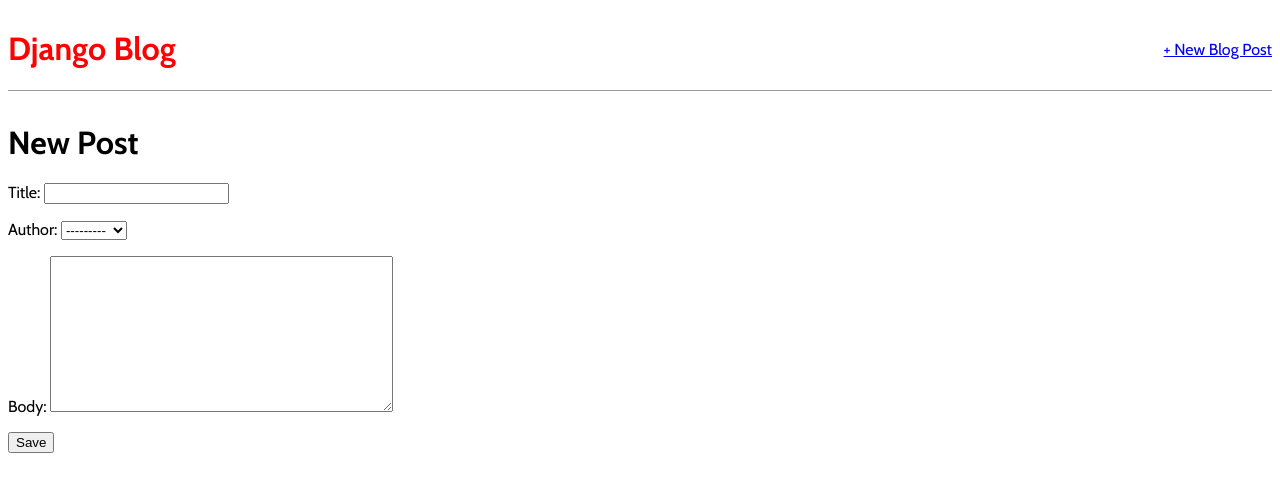
After one commit to AndrewEvansDev/FSDI_112_Django_Blog, a Django app: page /post/new/ in a window 1280 px wide. The commit adds this page. Shown: the top 492 px of the page. Run offline with Django 3.2, Linux system fonts and the light colour scheme; data comes from the database, SQL or seed files in the repository; both versions use the stored data as it was after the commit.

Commit message:
Full blog post CRUD with tests

```diff
--- a/blog/models.py
+++ b/blog/models.py
@@ -1,4 +1,5 @@
 from django.db import models
+from django.urls import reverse
 
 class Post(models.Model):
     title = models.CharField(max_length=200)
@@ -7,3 +8,6 @@
 
     def __str__(self):
         return self.title
+
+    def get_absolute_url(self):
+        return reverse('post_detail', args=[str(self.id)])
--- a/blog/urls.py
+++ b/blog/urls.py
@@ -1,8 +1,17 @@
 from django.urls import path
-from .views import BlogDetailView, BlogListView
+from .views import (
+    BlogDetailView,
+    BlogListView,
+    BlogCreateView,
+    BlogUpdateView,
+    BlogDeleteView,
+    )
 
 
 urlpatterns = [
     path('', BlogListView.as_view(), name='home'),
     path('post/<int:pk>/', BlogDetailView.as_view(), name='post_detail'),
+    path('post/new/', BlogCreateView.as_view(), name='post_new'),
+    path('post/<int:pk>/edit/', BlogUpdateView.as_view(), name='post_edit'),
+    path('post/<int:pk>/delete/', BlogDeleteView.as_view(), name='post_delete')
 ]
--- a/blog/views.py
+++ b/blog/views.py
@@ -1,4 +1,12 @@
+from django.urls.base import reverse_lazy
 from django.views.generic import ListView, DetailView
+from django.views.generic.edit import (
+    CreateView,
+    UpdateView,
+    DeleteView,
+    )
+from django.urls import reverse_lazy
+
 from .models import Post
 
 class BlogListView(ListView):
@@ -9,3 +17,21 @@
 class BlogDetailView(DetailView):
     model = Post
     template_name = 'post_detail.html'
+
+
+class BlogCreateView(CreateView):
+    model = Post
+    template_name = 'post_new.html'
+    fields = ['title', 'author','body']
+
+
+class BlogUpdateView(UpdateView):
+    model = Post
+    template_name = 'post_edit.html'
+    fields = ['title', 'body']
+
+
+class BlogDeleteView(DeleteView):
+    model = Post
+    template_name = 'post_delete.html'
+    success_url = reverse_lazy('home')
--- a/static/css/base.css
+++ b/static/css/base.css
@@ -13,7 +13,7 @@
     text-decoration: none;
 }
 
-.nav left{
+.nav-left{
     margin-right:auto;
 }
 
--- a/templates/base.html
+++ b/templates/base.html
@@ -14,9 +14,16 @@
 <body>
 
     <header>
-        <h1>
-            <a href="{% url 'home' %}">Django Blog</a>
-        </h1>
+        <div class="nav-left">
+            <h1>
+                <a href="{% url 'home' %}">Django Blog</a>
+            </h1>
+
+        </div>
+        <div class="nav-right">
+            <a href="{% url 'post_new' %}">+ New Blog Post</a>
+        </div>
+
     </header>
 
     <div>
--- a/templates/post_detail.html
+++ b/templates/post_detail.html
@@ -5,6 +5,8 @@
 <div class="post-entry">
     <h2>{{ post.title }}</h2>
     <p>{{ post.body }}</p>
+    <a href="{% url 'post_edit' post.pk %}">+ Edit Blog Post</a>
+    <a href="{% url 'post_delete' post.pk %}">+ Delete Blog Post</a>
 </div>
 
 {% endblock content %}
--- /dev/null
+++ b/templates/post_new.html
@@ -0,0 +1,14 @@
+{% extends 'base.html' %}
+
+{% block content %}
+
+<h1>New Post</h1>
+
+<form action="" method="post">
+    {% csrf_token %}
+    {{ form.as_p }}
+    <input type="submit" value="Save">
+
+</form>
+
+{% endblock content %}
```
Also changed, not shown: blog/tests.py (+24 -0 lines), templates/post_delete.html (added, +10 -0 lines), templates/post_edit.html (added, +12 -0 lines), db.sqlite3.
